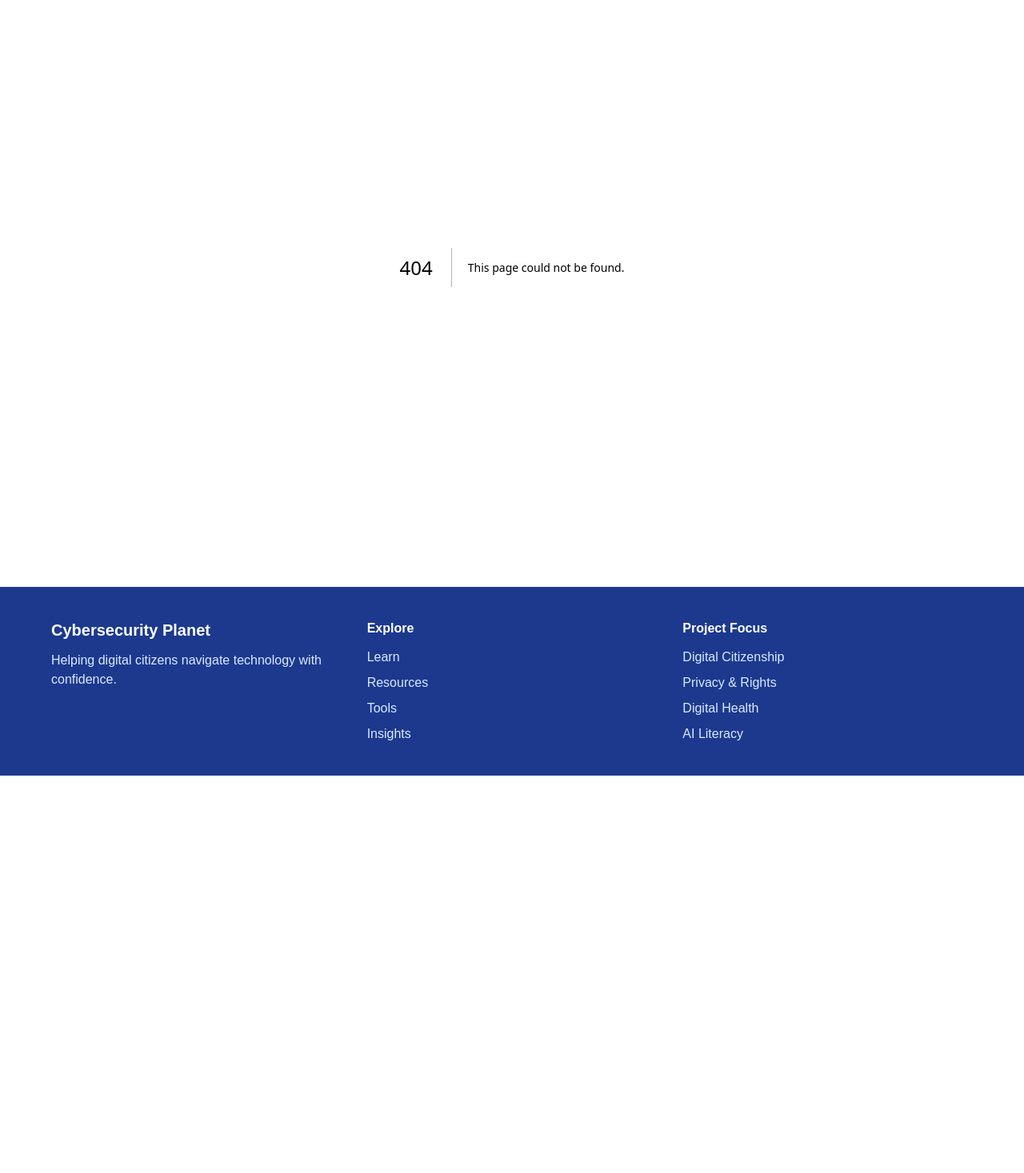
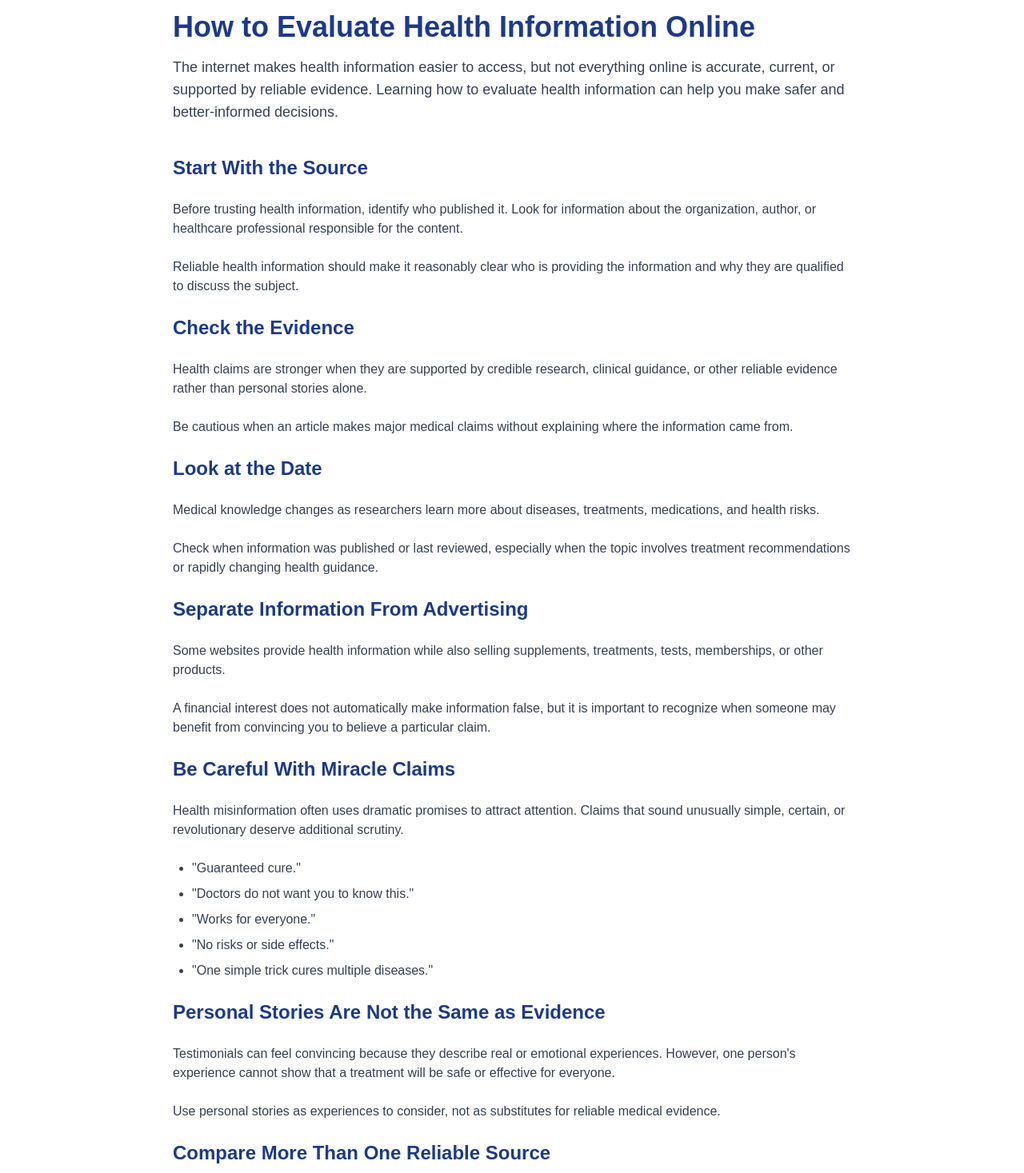
Before and after one commit to Black-widow-codes/Cybersecurity-Planet, a Next.js app: page /learn/digital-health/how-to-evaluate-health-information-online in a window 1280 px wide. Before the commit this address had no page. Shown: the part 143-1610 px from the top of the page at 80% size. Before the commit the page ends 1113 px from the top, so only its background shows below. Built offline with nearby package versions, Linux system fonts and the light colour scheme.

Commit message:
Add health information evaluation article

```diff
--- /dev/null
+++ b/src/app/learn/digital-health/how-to-evaluate-health-information-online/page.tsx
@@ -0,0 +1,226 @@
+import Link from "next/link";
+
+export const metadata = {
+  title: "How to Evaluate Health Information Online | Cybersecurity Planet",
+  description:
+    "Learn how to evaluate online health information, recognize warning signs, verify medical claims, and find more trustworthy health sources.",
+};
+
+export default function EvaluateHealthInformationPage() {
+  return (
+    <main className="max-w-4xl mx-auto px-6 py-20">
+      <h1 className="text-4xl font-bold text-blue-900">
+        How to Evaluate Health Information Online
+      </h1>
+
+      <p className="mt-4 text-lg text-gray-700">
+        The internet makes health information easier to access, but not
+        everything online is accurate, current, or supported by reliable
+        evidence. Learning how to evaluate health information can help you make
+        safer and better-informed decisions.
+      </p>
+
+      <section className="mt-10 space-y-6 text-gray-700">
+        <h2 className="text-2xl font-bold text-blue-900">
+          Start With the Source
+        </h2>
+
+        <p>
+          Before trusting health information, identify who published it. Look
+          for information about the organization, author, or healthcare
+          professional responsible for the content.
+        </p>
+
+        <p>
+          Reliable health information should make it reasonably clear who is
+          providing the information and why they are qualified to discuss the
+          subject.
+        </p>
+
+        <h2 className="text-2xl font-bold text-blue-900">
+          Check the Evidence
+        </h2>
+
+        <p>
+          Health claims are stronger when they are supported by credible
+          research, clinical guidance, or other reliable evidence rather than
+          personal stories alone.
+        </p>
+
+        <p>
+          Be cautious when an article makes major medical claims without
+          explaining where the information came from.
+        </p>
+
+        <h2 className="text-2xl font-bold text-blue-900">
+          Look at the Date
+        </h2>
+
+        <p>
+          Medical knowledge changes as researchers learn more about diseases,
+          treatments, medications, and health risks.
+        </p>
+
+        <p>
+          Check when information was published or last reviewed, especially
+          when the topic involves treatment recommendations or rapidly changing
+          health guidance.
+        </p>
+
+        <h2 className="text-2xl font-bold text-blue-900">
+          Separate Information From Advertising
+        </h2>
+
+        <p>
+          Some websites provide health information while also selling
+          supplements, treatments, tests, memberships, or other products.
+        </p>
+
+        <p>
+          A financial interest does not automatically make information false,
+          but it is important to recognize when someone may benefit from
+          convincing you to believe a particular claim.
+        </p>
+
+        <h2 className="text-2xl font-bold text-blue-900">
+          Be Careful With Miracle Claims
+        </h2>
+
+        <p>
+          Health misinformation often uses dramatic promises to attract
+          attention. Claims that sound unusually simple, certain, or
+          revolutionary deserve additional scrutiny.
+        </p>
+
+        <ul className="list-disc space-y-2 pl-6">
+          <li>"Guaranteed cure."</li>
+          <li>"Doctors do not want you to know this."</li>
+          <li>"Works for everyone."</li>
+          <li>"No risks or side effects."</li>
+          <li>"One simple trick cures multiple diseases."</li>
+        </ul>
+
+        <h2 className="text-2xl font-bold text-blue-900">
+          Personal Stories Are Not the Same as Evidence
+        </h2>
+
+        <p>
+          Testimonials can feel convincing because they describe real or
+          emotional experiences. However, one person's experience cannot show
+          that a treatment will be safe or effective for everyone.
+        </p>
+
+        <p>
+          Use personal stories as experiences to consider, not as substitutes
+          for reliable medical evidence.
+        </p>
+
+        <h2 className="text-2xl font-bold text-blue-900">
+          Compare More Than One Reliable Source
+        </h2>
+
+        <p>
+          If a health claim could affect an important decision, check whether
+          other trustworthy health organizations or medical sources provide
+          similar information.
+        </p>
+
+        <p>
+          A surprising claim that appears only on one website or social media
+          account deserves more investigation.
+        </p>
+
+        <h2 className="text-2xl font-bold text-blue-900">
+          Social Media Requires Extra Care
+        </h2>
+
+        <p>
+          Health advice can spread quickly through short videos, posts,
+          influencers, private groups, and messaging platforms.
+        </p>
+
+        <p>
+          Popularity is not evidence. A post can receive thousands of likes or
+          shares and still contain inaccurate or misleading health information.
+        </p>
+
+        <h2 className="text-2xl font-bold text-blue-900">
+          AI-Generated Health Information
+        </h2>
+
+        <p>
+          AI tools can explain health topics in accessible language, but they
+          can also produce incomplete, outdated, or incorrect information.
+        </p>
+
+        <p>
+          Important medical information from an AI system should be verified
+          with reliable health sources and, when appropriate, a qualified
+          healthcare professional.
+        </p>
+
+        <h2 className="text-2xl font-bold text-blue-900">
+          Ask These Questions
+        </h2>
+
+        <ul className="list-disc space-y-2 pl-6">
+          <li>Who created this information?</li>
+          <li>What qualifications or expertise do they have?</li>
+          <li>What evidence supports the claim?</li>
+          <li>When was the information published or reviewed?</li>
+          <li>Is someone trying to sell me something?</li>
+          <li>Do other credible health sources support the claim?</li>
+          <li>Is the language informative or designed to frighten me?</li>
+        </ul>
+
+        <h2 className="text-2xl font-bold text-blue-900">
+          Know When Online Information Is Not Enough
+        </h2>
+
+        <p>
+          Online information can help you understand health topics and prepare
+          questions, but it cannot always account for your medical history,
+          medications, symptoms, test results, or individual circumstances.
+        </p>
+
+        <p>
+          For diagnosis, treatment decisions, medication changes, or urgent
+          health concerns, seek guidance from an appropriate qualified
+          healthcare professional.
+        </p>
+
+        <h2 className="text-2xl font-bold text-blue-900">
+          A Simple Evaluation Checklist
+        </h2>
+
+        <ul className="list-disc space-y-2 pl-6">
+          <li>Identify the source.</li>
+          <li>Check the author's expertise.</li>
+          <li>Look for supporting evidence.</li>
+          <li>Check the publication or review date.</li>
+          <li>Look for commercial interests.</li>
+          <li>Compare the claim with other reliable sources.</li>
+          <li>Be skeptical of guarantees and miracle cures.</li>
+        </ul>
+
+        <div className="rounded-xl border bg-gray-50 p-6">
+          <h3 className="text-xl font-bold text-blue-900">
+            Check a Health Claim
+          </h3>
+
+          <p className="mt-2">
+            Use the Health Misinformation Check to examine warning signs in
+            health claims before deciding whether they deserve your trust.
+          </p>
+
+          <Link
+            href="/tools/health-misinformation-check"
+            className="mt-4 inline-block rounded-lg bg-cyan-600 px-5 py-3 font-semibold text-white hover:bg-cyan-700"
+          >
+            Open Health Misinformation Check
+          </Link>
+        </div>
+      </section>
+    </main>
+  );
+}
--- a/src/app/learn/digital-health/page.tsx
+++ b/src/app/learn/digital-health/page.tsx
@@ -1,3 +1,4 @@
+import Link from "next/link";
 export default function DigitalHealthPage() {
     const topics = [
       {
@@ -29,6 +30,14 @@ export default function DigitalHealthPage() {
         title: "Health Misinformation",
         description:
           "Develop skills to evaluate online health claims before trusting or sharing them.",
+      },
+    ];
+    const articles = [
+      {
+        title: "How to Evaluate Health Information Online",
+        description:
+          "Learn how to evaluate online health information, recognize warning signs, verify medical claims, and find more trustworthy sources.",
+        link: "/learn/digital-health/how-to-evaluate-health-information-online",
       },
     ];
 
@@ -74,6 +83,35 @@ export default function DigitalHealthPage() {
             </div>
           ))}
         </section>
+        <section className="mt-12">
+  <h2 className="text-3xl font-bold text-blue-900">
+    Articles
+  </h2>
+
+  <div className="mt-8 grid gap-6 md:grid-cols-2">
+    {articles.map((article) => (
+      <article
+        key={article.title}
+        className="rounded-xl border bg-white p-6 shadow-sm transition hover:shadow-md"
+      >
+        <h3 className="text-xl font-bold text-blue-900">
+          {article.title}
+        </h3>
+
+        <p className="mt-3 text-gray-600">
+          {article.description}
+        </p>
+
+        <Link
+          href={article.link}
+          className="mt-5 inline-block rounded-lg bg-cyan-600 px-5 py-3 font-semibold text-white hover:bg-cyan-700"
+        >
+          Read Article
+        </Link>
+      </article>
+    ))}
+  </div>
+</section>
 
         <section className="mt-12 rounded-2xl bg-gray-50 p-8">
           <h2 className="text-3xl font-bold text-blue-900">
```
